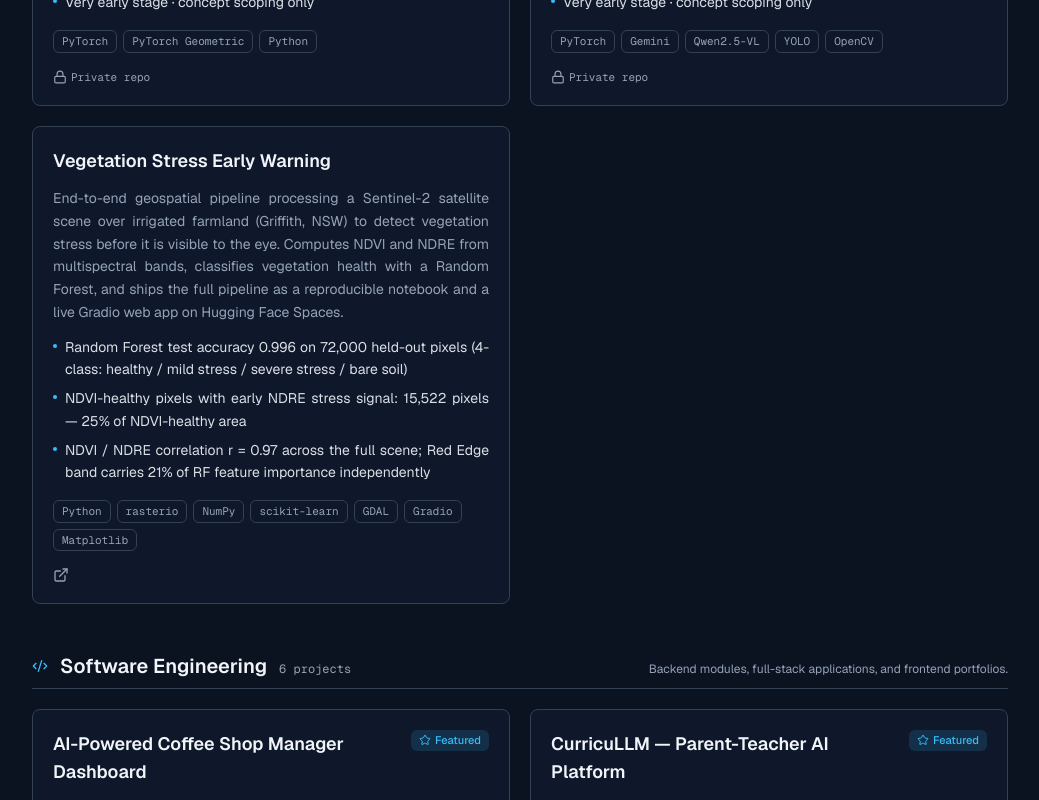
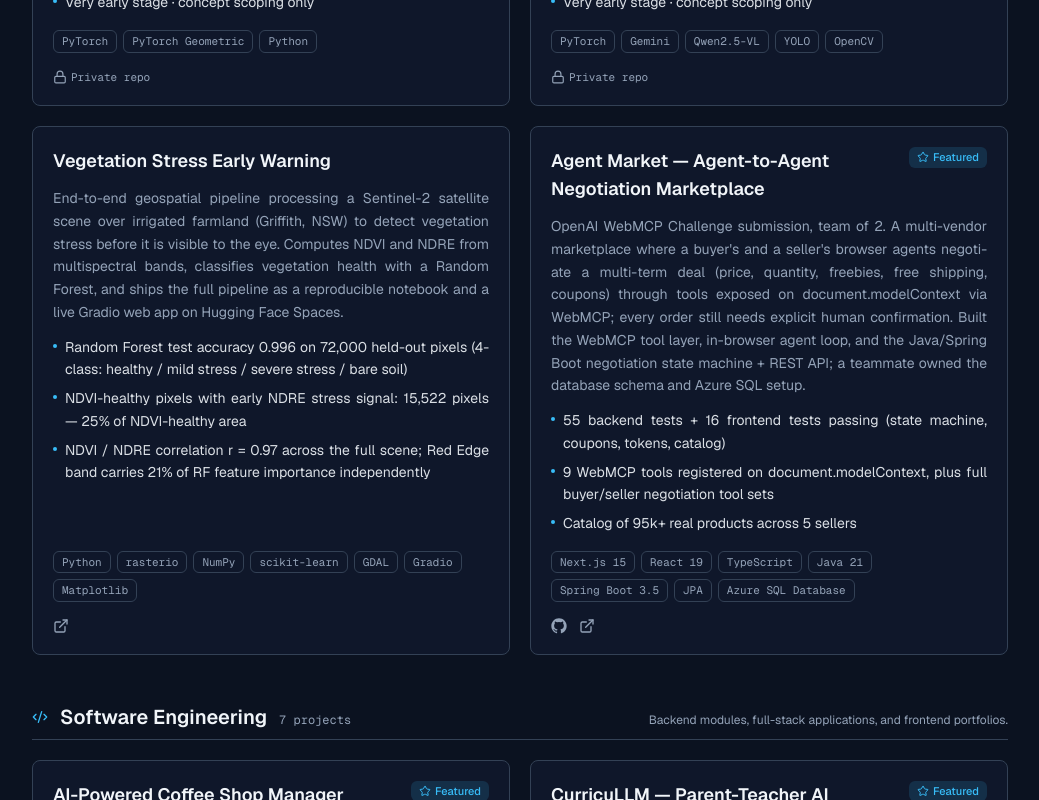
Before and after one commit to Huydinh1205/cv-website, a Next.js app: page /projects in a window 1280 px wide. Shown: the part 1760-2560 px from the top of the page, without its empty margins (120-1159 px from the left). Built offline with nearby package versions, Linux system fonts and the light colour scheme.

Commit message:
add Agent Market project (WebMCP Challenge)

```diff
--- a/data/projects.ts
+++ b/data/projects.ts
@@ -263,4 +263,29 @@ export const projects: Project[] = [
       demo: "https://huggingface.co/spaces/Huydinh1205/vegetation-stress-early-warning",
     },
   },
+  {
+    name: "Agent Market — Agent-to-Agent Negotiation Marketplace",
+    categories: ["software", "ai"],
+    description:
+      "OpenAI WebMCP Challenge submission, team of 2. A multi-vendor marketplace where a buyer's and a seller's browser agents negotiate a multi-term deal (price, quantity, freebies, free shipping, coupons) through tools exposed on document.modelContext via WebMCP; every order still needs explicit human confirmation. Built the WebMCP tool layer, in-browser agent loop, and the Java/Spring Boot negotiation state machine + REST API; a teammate owned the database schema and Azure SQL setup.",
+    tech: [
+      "Next.js 15",
+      "React 19",
+      "TypeScript",
+      "Java 21",
+      "Spring Boot 3.5",
+      "JPA",
+      "Azure SQL Database",
+    ],
+    metrics: [
+      "55 backend tests + 16 frontend tests passing (state machine, coupons, tokens, catalog)",
+      "9 WebMCP tools registered on document.modelContext, plus full buyer/seller negotiation tool sets",
+      "Catalog of 95k+ real products across 5 sellers",
+    ],
+    links: {
+      demo: "https://mcp-website-chi.vercel.app/",
+      github: "https://github.com/Huydinh1205/mcp_website",
+    },
+    featured: true,
+  },
 ];
```
